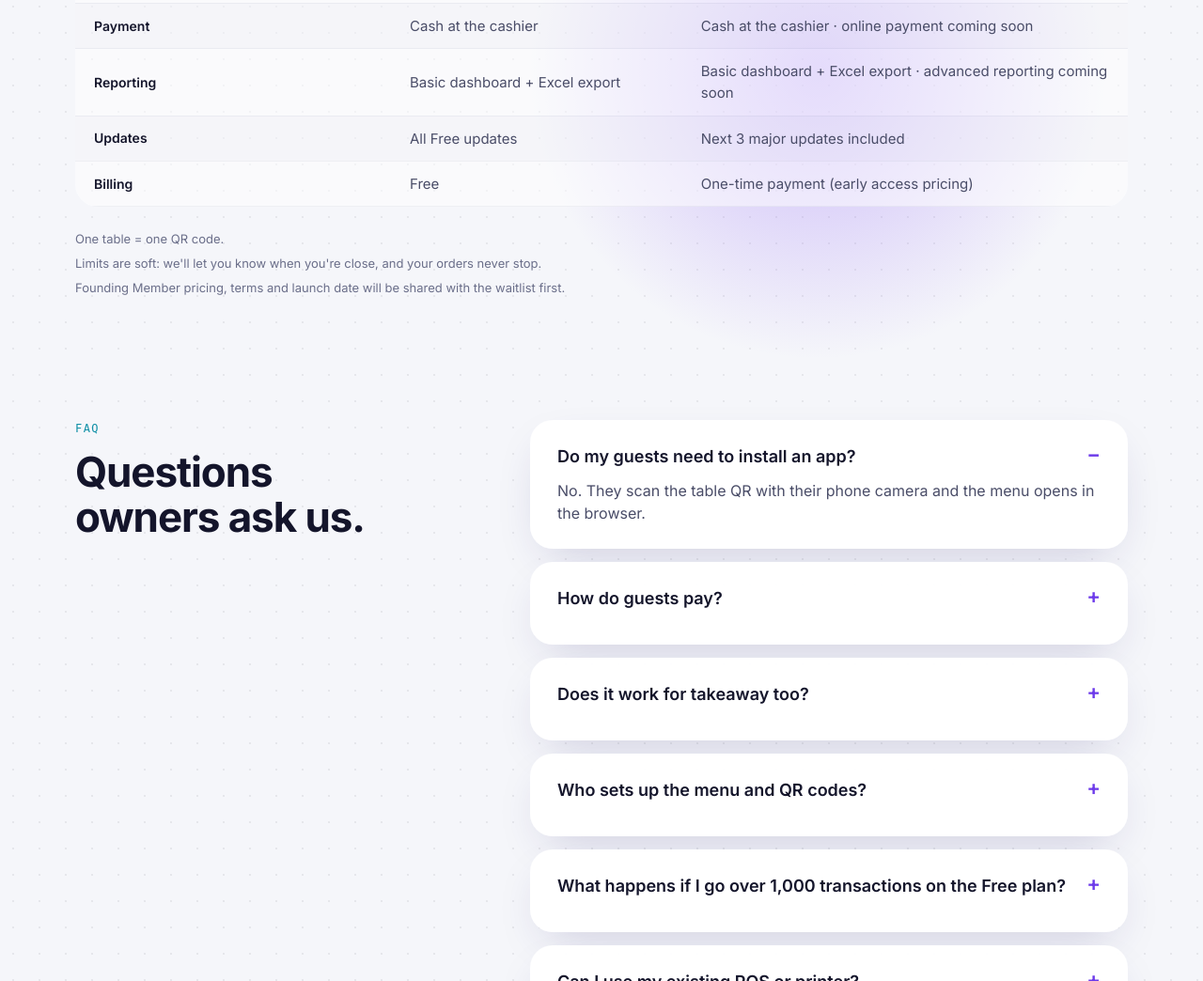
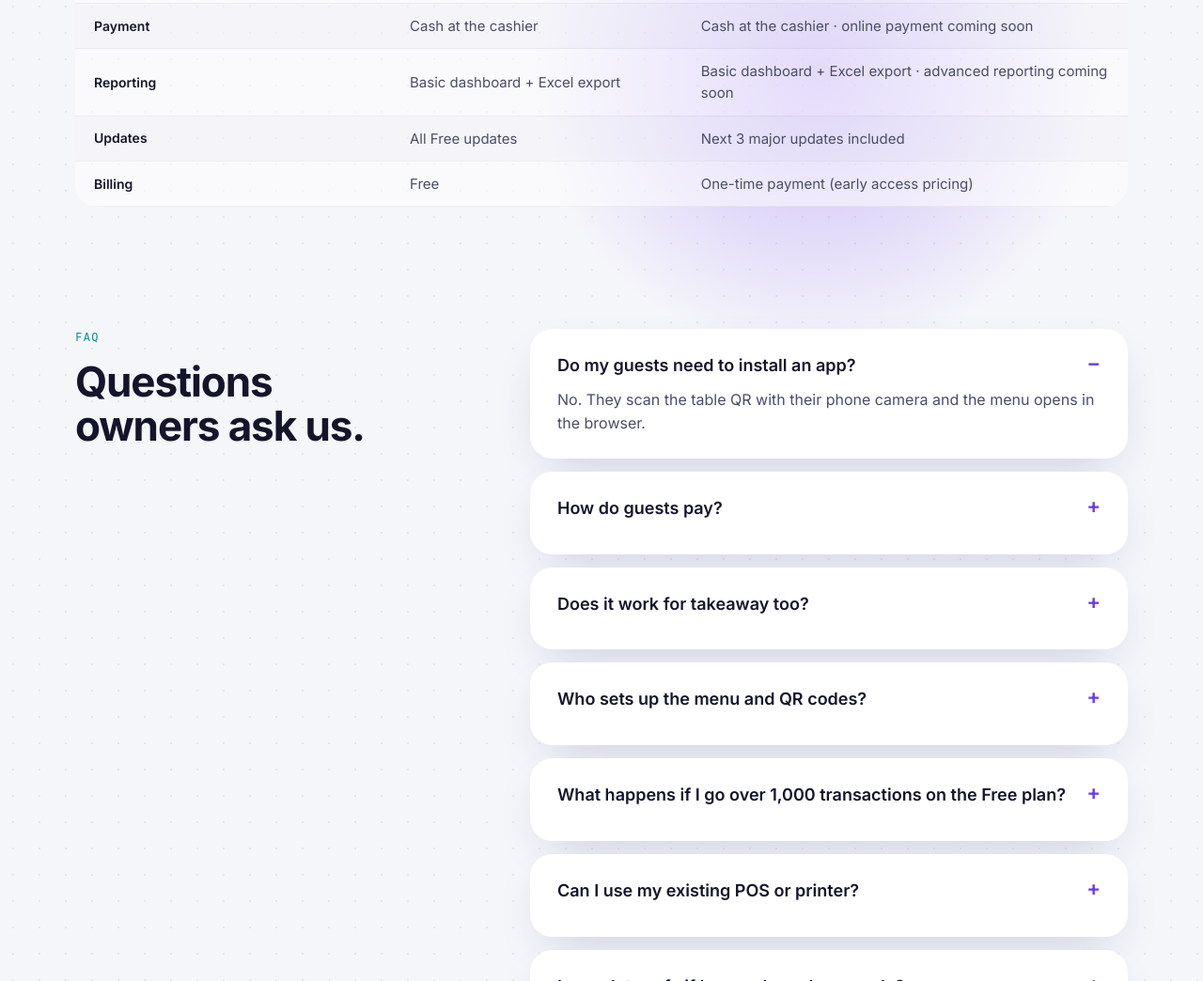
Before and after one commit to fikriali1/qrafterone, a plain HTML site: page index.html in a window 1280 px wide. Shown: the part 4935-5979 px from the top of the page at 94% size. Drawn offline with Linux system fonts and the light colour scheme.

Commit message:
Add favicon and remove pricing fine print
- Add SVG favicon matching Qrafter header logo
- Remove pricing small print section (3 lines)

Co-Authored-By: Claude Opus 4.6 <noreply@anthropic.com>

```diff
--- a/index.html
+++ b/index.html
@@ -6,6 +6,7 @@
   <title>Qrafter — QR Menu Ordering for Restaurants</title>
   <meta name="description" content="From table to kitchen. QR ordering that keeps your front of house and kitchen connected. Free to start.">
   <meta name="theme-color" content="#F5F6FA">
+  <link rel="icon" type="image/svg+xml" href="favicon.svg">
   <link rel="preconnect" href="https://fonts.googleapis.com">
   <link rel="preconnect" href="https://fonts.gstatic.com" crossorigin>
   <link href="https://fonts.googleapis.com/css2?family=Inter:opsz,wght@14..32,400..700&display=swap" rel="stylesheet">
@@ -479,12 +480,6 @@
           </div>
         </div>
 
-        <!-- Small print -->
-        <div class="pricing__fine-print">
-          <p>One table = one QR code.</p>
-          <p>Limits are soft: we'll let you know when you're close, and your orders never stop.</p>
-          <p>Founding Member pricing, terms and launch date will be shared with the waitlist first.</p>
-        </div>
       </div>
     </section>
 
```
Also changed, not shown: favicon.svg (added).
